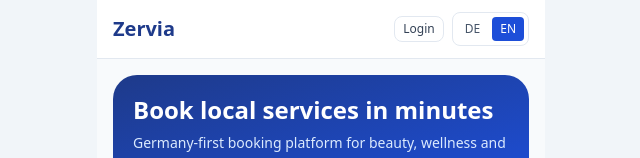
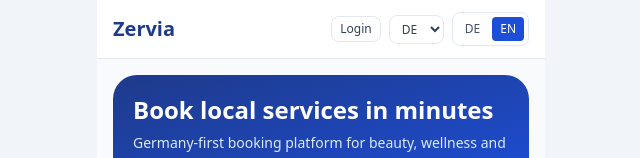
Before and after one commit to Jack007777/zervia, a Next.js app in the folder apps/web/: page /en in a window 1280 px wide. Shown: the top 158 px of the page, without its empty margins (319-959 px from the left). Built offline with nearby package versions, Linux system fonts and the light colour scheme.

Commit message:
feat(web): add country selector and wire country-aware search/booking

```diff
--- a/apps/web/app/[locale]/b/[id]/book/page.tsx
+++ b/apps/web/app/[locale]/b/[id]/book/page.tsx
@@ -4,14 +4,18 @@ import { useParams } from 'next/navigation';
 import { useMemo, useState } from 'react';
 
 import { SlotPicker } from '../../../../../src/components/SlotPicker';
+import { useCountry } from '../../../../../src/hooks/useCountry';
 import { useBusinessServices, useCreateBooking, useSlots } from '../../../../../src/lib/api/hooks';
+import { toApiCountry } from '../../../../../src/lib/country';
 
 export default function BookingPage() {
   const { id } = useParams<{ id: string }>();
+  const country = useCountry();
   const [serviceId, setServiceId] = useState('');
   const [date, setDate] = useState('');
   const [slot, setSlot] = useState('');
-  const servicesQuery = useBusinessServices(id);
+  const apiCountry = toApiCountry(country);
+  const servicesQuery = useBusinessServices(id, apiCountry);
   const slotsQuery = useSlots(id, serviceId, date);
   const createBooking = useCreateBooking();
 
@@ -35,7 +39,7 @@ export default function BookingPage() {
       businessId: id,
       serviceId,
       startTime: slot,
-      country: 'DE'
+      country: apiCountry
     });
   }
 
--- a/apps/web/app/[locale]/layout.tsx
+++ b/apps/web/app/[locale]/layout.tsx
@@ -2,6 +2,7 @@ import Link from 'next/link';
 import type { ReactNode } from 'react';
 
 import { BottomNav } from '../../src/components/BottomNav';
+import { CountrySwitcher } from '../../src/components/CountrySwitcher';
 import { InstallPrompt } from '../../src/components/InstallPrompt';
 import { resolveLocale } from '../../src/i18n/config';
 import { QueryProvider } from '../../src/providers/query-provider';
@@ -33,6 +34,7 @@ export default async function LocaleLayout({
               >
                 Login
               </Link>
+              <CountrySwitcher />
               <div className="flex items-center gap-1 rounded-lg border bg-white p-1 text-xs">
               <Link
                 href="/de"
--- a/apps/web/app/[locale]/me/bookings/page.tsx
+++ b/apps/web/app/[locale]/me/bookings/page.tsx
@@ -3,11 +3,14 @@
 import { useParams } from 'next/navigation';
 
 import { AuthGuard } from '../../../../src/components/AuthGuard';
+import { useCountry } from '../../../../src/hooks/useCountry';
 import { useMyBookings } from '../../../../src/lib/api/hooks';
+import { toApiCountry } from '../../../../src/lib/country';
 
 export default function MyBookingsPage() {
   const { locale } = useParams<{ locale: string }>();
-  const { data, isLoading } = useMyBookings();
+  const country = useCountry();
+  const { data, isLoading } = useMyBookings(toApiCountry(country));
 
   return (
     <AuthGuard locale={locale}>
--- a/apps/web/app/[locale]/page.tsx
+++ b/apps/web/app/[locale]/page.tsx
@@ -4,6 +4,8 @@ import { useParams, useRouter } from 'next/navigation';
 import { useMemo, useState } from 'react';
 
 import { CategoryIcon } from '../../src/components/CategoryIcon';
+import { useCountry } from '../../src/hooks/useCountry';
+import { toApiCountry } from '../../src/lib/country';
 
 type MainCategory =
   | 'friseur'
@@ -75,6 +77,7 @@ const CATEGORY_MAP: Record<MainCategory, CategoryConfig> = {
 export default function HomePage() {
   const { locale } = useParams<{ locale: string }>();
   const router = useRouter();
+  const country = useCountry();
   const [city, setCity] = useState('');
   const [query, setQuery] = useState('');
   const [mainCategory, setMainCategory] = useState<MainCategory>('massage');
@@ -95,6 +98,7 @@ export default function HomePage() {
 
   function onSearch() {
     const search = new URLSearchParams();
+    search.set('country', toApiCountry(country));
     search.set('category', mainCategory);
     if (subCategory) {
       search.set('q', subCategory);
--- a/apps/web/app/[locale]/search/page.tsx
+++ b/apps/web/app/[locale]/search/page.tsx
@@ -6,23 +6,30 @@ import { useMemo, useState } from 'react';
 import { BusinessCard } from '../../../src/components/BusinessCard';
 import { MapPlaceholder } from '../../../src/components/MapPlaceholder';
 import { SearchFilters } from '../../../src/components/SearchFilters';
+import { useCountry } from '../../../src/hooks/useCountry';
 import { useSearchBusinesses } from '../../../src/lib/api/hooks';
 import type { SearchParams } from '../../../src/lib/api/types';
+import { toApiCountry } from '../../../src/lib/country';
 
 export default function SearchPage() {
   const { locale } = useParams<{ locale: string }>();
   const q = useSearchParams();
+  const selectedCountry = useCountry();
 
   const initial = useMemo<SearchParams>(
     () => ({
       q: q.get('q') ?? undefined,
       category: q.get('category') ?? undefined,
-      country: 'DE'
+      country: toApiCountry((q.get('country') ?? selectedCountry) as string)
     }),
-    [q]
+    [q, selectedCountry]
   );
   const [filters, setFilters] = useState<SearchParams>(initial);
-  const { data, isLoading } = useSearchBusinesses(filters);
+  const apiFilters = useMemo(
+    () => ({ ...filters, country: toApiCountry(filters.country ?? selectedCountry) }),
+    [filters, selectedCountry]
+  );
+  const { data, isLoading } = useSearchBusinesses(apiFilters);
 
   return (
     <div className="space-y-3">
--- /dev/null
+++ b/apps/web/src/components/CountrySwitcher.tsx
@@ -0,0 +1,47 @@
+'use client';
+
+import { usePathname, useRouter, useSearchParams } from 'next/navigation';
+import { useEffect, useState } from 'react';
+
+import { COUNTRY_OPTIONS, getStoredCountry, setStoredCountry, type CountryOption } from '../lib/country';
+
+export function CountrySwitcher() {
+  const pathname = usePathname();
+  const query = useSearchParams();
+  const router = useRouter();
+  const [country, setCountry] = useState<CountryOption>('DE');
+
+  useEffect(() => {
+    const fromQuery = query.get('country');
+    if (fromQuery && COUNTRY_OPTIONS.includes(fromQuery as CountryOption)) {
+      setCountry(fromQuery as CountryOption);
+      setStoredCountry(fromQuery as CountryOption);
+      return;
+    }
+    setCountry(getStoredCountry());
+  }, [query]);
+
+  function onChange(next: CountryOption) {
+    setCountry(next);
+    setStoredCountry(next);
+
+    const search = new URLSearchParams(query.toString());
+    search.set('country', next);
+    router.replace(`${pathname}?${search.toString()}` as never);
+  }
+
+  return (
+    <select
+      className="rounded-lg border bg-white px-2 py-1 text-xs text-slate-700"
+      value={country}
+      onChange={(e) => onChange(e.target.value as CountryOption)}
+      aria-label="Country"
+    >
+      {COUNTRY_OPTIONS.map((item) => (
+        <option key={item} value={item}>
+          {item}
+        </option>
+      ))}
+    </select>
+  );
+}
--- a/apps/web/src/components/SearchFilters.tsx
+++ b/apps/web/src/components/SearchFilters.tsx
@@ -1,8 +1,11 @@
+'use client';
+
 'use client';
 
 import { useState } from 'react';
 
 import type { SearchParams } from '../lib/api/types';
+import { COUNTRY_OPTIONS } from '../lib/country';
 
 type Props = {
   initial?: SearchParams;
@@ -19,6 +22,17 @@ export function SearchFilters({ initial, onChange }: Props) {
 
   return (
     <section className="grid grid-cols-2 gap-2 rounded-2xl bg-white p-3 shadow-sm">
+      <select
+        className="col-span-2 rounded-xl border p-2"
+        value={state.country ?? 'DE'}
+        onChange={(e) => update({ ...state, country: e.target.value })}
+      >
+        {COUNTRY_OPTIONS.map((item) => (
+          <option key={item} value={item}>
+            {item}
+          </option>
+        ))}
+      </select>
       <input
         className="col-span-2 rounded-xl border p-2"
         placeholder="Category"
--- /dev/null
+++ b/apps/web/src/hooks/useCountry.ts
@@ -0,0 +1,27 @@
+'use client';
+
+import { useEffect, useState } from 'react';
+
+import { getStoredCountry, type CountryOption } from '../lib/country';
+
+export function useCountry() {
+  const [country, setCountry] = useState<CountryOption>('DE');
+
+  useEffect(() => {
+    setCountry(getStoredCountry());
+
+    const onChange = (event: Event) => {
+      const custom = event as CustomEvent<CountryOption>;
+      if (custom.detail) {
+        setCountry(custom.detail);
+      } else {
+        setCountry(getStoredCountry());
+      }
+    };
+
+    window.addEventListener('zervia-country-changed', onChange);
+    return () => window.removeEventListener('zervia-country-changed', onChange);
+  }, []);
+
+  return country;
+}
--- /dev/null
+++ b/apps/web/src/lib/country.ts
@@ -0,0 +1,36 @@
+export const COUNTRY_OPTIONS = ['DE', 'AT', 'CH'] as const;
+export type CountryOption = (typeof COUNTRY_OPTIONS)[number];
+export const API_SUPPORTED_COUNTRIES = ['DE'] as const;
+
+const STORAGE_KEY = 'zervia_country';
+const DEFAULT_COUNTRY: CountryOption = 'DE';
+
+function isCountry(value: string): value is CountryOption {
+  return COUNTRY_OPTIONS.includes(value as CountryOption);
+}
+
+export function getStoredCountry(): CountryOption {
+  if (typeof window === 'undefined') {
+    return DEFAULT_COUNTRY;
+  }
+  const raw = window.localStorage.getItem(STORAGE_KEY);
+  if (raw && isCountry(raw)) {
+    return raw;
+  }
+  return DEFAULT_COUNTRY;
+}
+
+export function setStoredCountry(country: CountryOption) {
+  if (typeof window === 'undefined') {
+    return;
+  }
+  window.localStorage.setItem(STORAGE_KEY, country);
+  window.dispatchEvent(new CustomEvent('zervia-country-changed', { detail: country }));
+}
+
+export function toApiCountry(country: string): string {
+  if (API_SUPPORTED_COUNTRIES.includes(country as (typeof API_SUPPORTED_COUNTRIES)[number])) {
+    return country;
+  }
+  return 'DE';
+}
```
